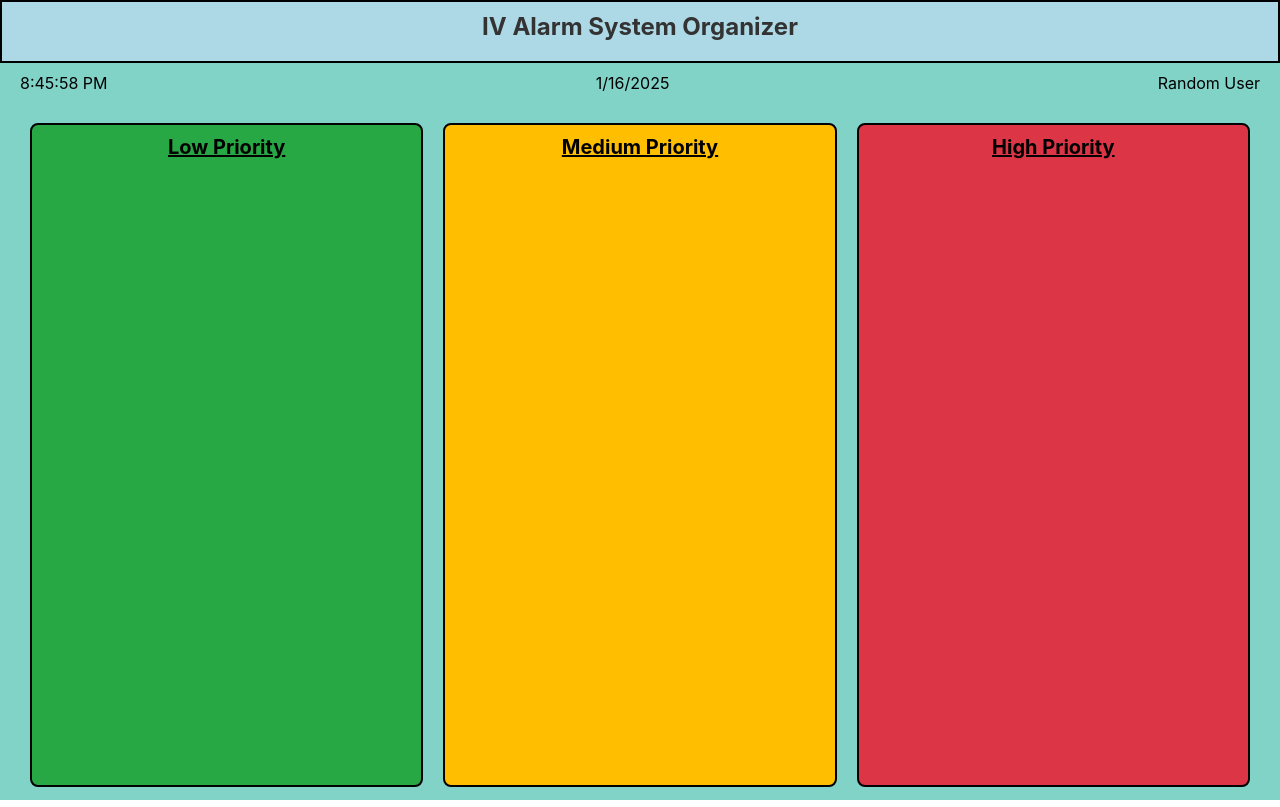
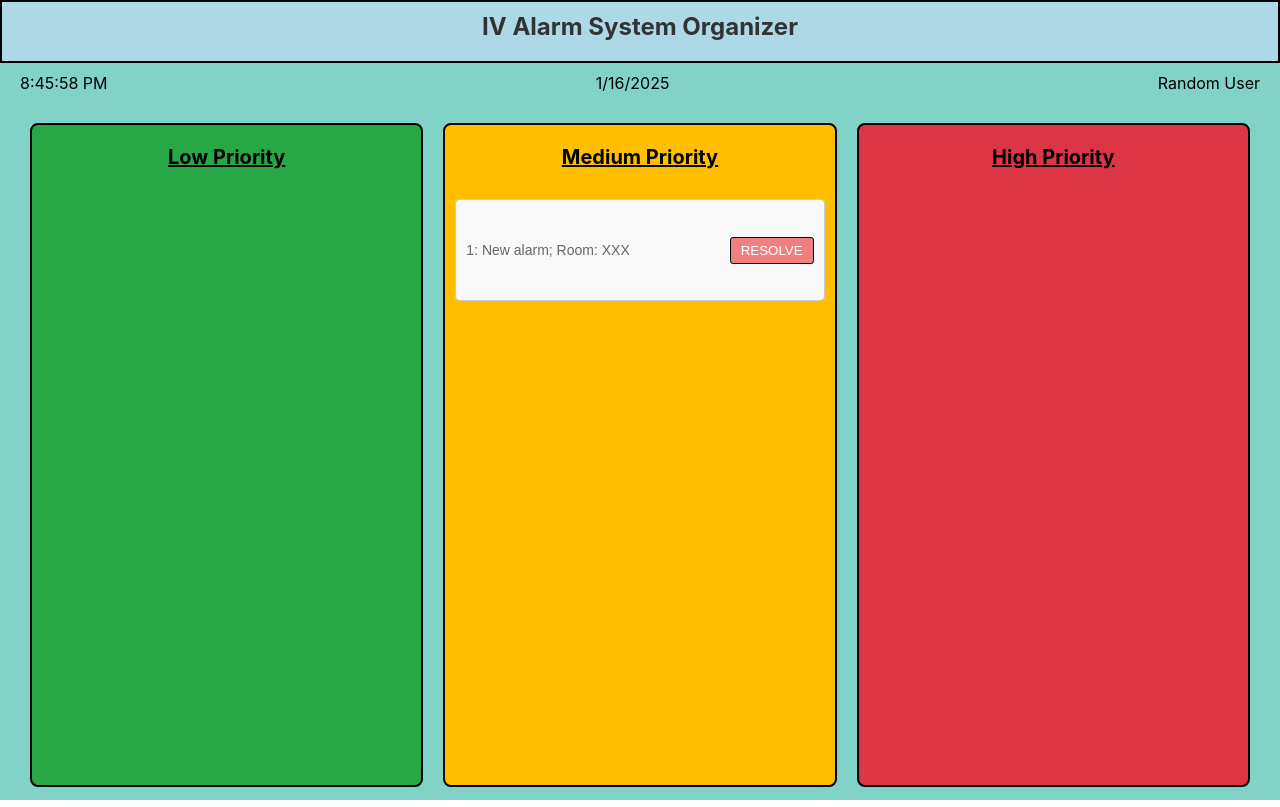
Before and after one commit to rmbreeli/IVAlarm_Capstone, a React (Create React App) app in the folder frontend/: page /home in a window 1280 px wide. Built offline with nearby package versions, Linux system fonts and the light colour scheme.

Commit message:
Little touch ups

```diff
--- a/frontend/src/pages/HomePage.css
+++ b/frontend/src/pages/HomePage.css
@@ -55,6 +55,10 @@
     margin: 0 10px;
     height: 80vh;
     overflow-y: auto;
+    position: relative;
+    display: flex;
+    flex-direction: column;
+    justify-content: flex-start;
   }
 
   .low-priority {
@@ -84,14 +88,26 @@
     text-decoration: underline;
   }
 
-  .notification-box {
-    background-color: white;
-    border: 1px solid black;
-    padding: 10px;
-    margin: 5px 0;
-    border-radius: 4px;
-    box-shadow: 0 2px 4px rgba(0, 0, 0, 0.1);
-    height: 60px;
+  .column h2 {
+    position: sticky;
+    top: 0;
+    z-index: 10;
+    margin: 0;
+    padding: 10px 0;
+    background-color: inherit;
+    margin-bottom: 20px;
+  }
+
+  .column.low-priority h2 {
+    background-color: #28a745;
+  }
+
+  .column.medium-priority h2 {
+    background-color: #ffbf00;
+  }
+
+  .column.high-priority h2 {
+    background-color: #dc3545;
   }
 
   .notification-box p {
@@ -99,3 +115,66 @@
     font-size: 14px;
     font-family: Arial, sans-serif;
   }
+
+  .notification-box {
+    border: 1px solid #ccc;
+    border-radius: 5px;
+    padding: 10px;
+    margin-bottom: 10px;
+    display: flex;
+    height: 80px;
+    justify-content: space-between;
+    align-items: center;
+    background-color: #f9f9f9;
+    animation: fade-in 0.5s ease-in-out;
+    transition: opacity 0.3s ease-out, transform 0.3s ease-out;
+  }
+
+  .notification-box.fade-out {
+    opacity: 0;
+    transform: translateY(-20px);
+  }
+
+  @keyframes fade-in {
+    from {
+      opacity: 0;
+      transform: translateY(20px);
+    }
+    to {
+      opacity: 1;
+      transform: translateY(0);
+    }
+  }
+
+  .resolve-button {
+    border: 1px solid black;
+    background-color: lightcoral;
+    color: white;
+    padding: 5px 10px;
+    border-radius: 3px;
+    cursor: pointer;
+    transition: background-color 0.3s;
+  }
+
+  .resolve-button:hover {
+    background-color: crimson;
+  }
+
+  @keyframes fade-out-scale {
+    from {
+      opacity: 1;
+      transform: scale(1);
+    }
+    to {
+      opacity: 0;
+      transform: scale(0.8);
+    }
+  }
+
+  .notification-box.fade-out {
+    animation: fade-out-scale 1.5s forwards;
+  }
+
+  .column .notification-box {
+    flex-shrink: 0;
+  }
--- a/frontend/src/pages/HomePage.js
+++ b/frontend/src/pages/HomePage.js
@@ -1,80 +1,9 @@
-import React, { useState, useEffect } from "react";
-import "./HomePage.css";
-
-function HomePage() {
-  const [currentTime, setCurrentTime] = useState(new Date());
-  const [username, setUsername] = useState("Random User"); // Replace with actual username once logged in.
-
-  // Function to update the current time every second
-  useEffect(() => {
-    const intervalId = setInterval(() => {
-      setCurrentTime(new Date());
-    }, 1000);
-
-    return () => clearInterval(intervalId);
-  }, []);
-
-  // Formatting time as HH:MM:SS
-  const timeString = currentTime.toLocaleTimeString();
-  const dateString = currentTime.toLocaleDateString();
-
-  return (
-    <div className="home-page">
-      {/* Header Box */}
-      <div className="header-box">
-        <h1>IV Alarm System Organizer</h1>
-      </div>
-
-      {/* Date, Time, Username Box */}
-      <div className="info-box">
-        <div className="left">
-          <span>{timeString}</span>
-        </div>
-        <div className="center">
-          <span>{dateString}</span>
-        </div>
-        <div className="right">
-          <span>{username}</span>
-        </div>
-      </div>
-
-      {/* Priority Columns */}
-      <div className="priority-columns">
-        <div className="column low-priority">
-          <h2>Low Priority</h2>
-          {/* Add content for Low Priority here */}
-        </div>
-        <div className="column medium-priority">
-          <h2>Medium Priority</h2>
-          {/* Add content for Medium Priority here */}
-        </div>
-        <div className="column high-priority">
-          <h2>High Priority</h2>
-          {/* Add content for High Priority here */}
-        </div>
-      </div>
-    </div>
-  );
-}
-
-export default HomePage;
-
-//-----------------------------------------------------------------------------------------------------------------------------------------------------------------------------------------------------------------------------------------------------
-
 // import React, { useState, useEffect } from "react";
 // import "./HomePage.css";
 
 // function HomePage() {
 //   const [currentTime, setCurrentTime] = useState(new Date());
-//   const [username, setUsername] = useState("Random User");
-
-//   // Fake notification state
-//   const [lowPriorityNotifications, setLowPriorityNotifications] = useState([]);
-//   const [mediumPriorityNotifications, setMediumPriorityNotifications] = useState([]);
-//   const [highPriorityNotifications, setHighPriorityNotifications] = useState([]);
-
-//   // Notification ID counter
-//   const [notificationId, setNotificationId] = useState(1);
+//   const [username, setUsername] = useState("Random User"); // Replace with actual username once logged in.
 
 //   // Function to update the current time every second
 //   useEffect(() => {
@@ -84,34 +13,6 @@ export default HomePage;
 
 //     return () => clearInterval(intervalId);
 //   }, []);
-
-//   // Simulating fake notifications every 3 seconds
-//   useEffect(() => {
-//     const notificationInterval = setInterval(() => {
-//       const priorities = ["Low", "Medium", "High"];
-//       const randomPriority = priorities[Math.floor(Math.random() * priorities.length)];
-//       const randomMessage = `New alarm notification with ${randomPriority} priority!`;
-
-//       // Add new notification to the appropriate priority
-//       const notification = {
-//         id: notificationId,
-//         message: randomMessage,
-//       };
-
-//       if (randomPriority === "Low") {
-//         setLowPriorityNotifications(prev => [...prev, notification]);
-//       } else if (randomPriority === "Medium") {
-//         setMediumPriorityNotifications(prev => [...prev, notification]);
-//       } else {
-//         setHighPriorityNotifications(prev => [...prev, notification]);
-//       }
-
-//       // Increment the notification ID counter for the next notification
-//       setNotificationId(prevId => prevId + 1);
-//     }, 3000); // Simulate a notification every 3 seconds
-
-//     return () => clearInterval(notificationInterval);
-//   }, [notificationId]);
 
 //   // Formatting time as HH:MM:SS
 //   const timeString = currentTime.toLocaleTimeString();
@@ -139,34 +40,17 @@ export default HomePage;
 
 //       {/* Priority Columns */}
 //       <div className="priority-columns">
-//         {/* Low Priority Column */}
 //         <div className="column low-priority">
 //           <h2>Low Priority</h2>
-//           {lowPriorityNotifications.map((notification) => (
-//             <div key={notification.id} className="notification-box">
-//               <p>{notification.id}: {notification.message}</p>
-//             </div>
-//           ))}
+//           {/* Add content for Low Priority here */}
 //         </div>
-
-//         {/* Medium Priority Column */}
 //         <div className="column medium-priority">
 //           <h2>Medium Priority</h2>
-//           {mediumPriorityNotifications.map((notification) => (
-//             <div key={notification.id} className="notification-box">
-//               <p>{notification.id}: {notification.message}</p>
-//             </div>
-//           ))}
+//           {/* Add content for Medium Priority here */}
 //         </div>
-
-//         {/* High Priority Column */}
 //         <div className="column high-priority">
 //           <h2>High Priority</h2>
-//           {highPriorityNotifications.map((notification) => (
-//             <div key={notification.id} className="notification-box">
-//               <p>{notification.id}: {notification.message}</p>
-//             </div>
-//           ))}
+//           {/* Add content for High Priority here */}
 //         </div>
 //       </div>
 //     </div>
@@ -174,3 +58,132 @@ export default HomePage;
 // }
 
 // export default HomePage;
+
+//-----------------------------------------------------------------------------------------------------------------------------------------------------------------------------------------------------------------------------------------------------
+
+import React, { useState, useEffect } from "react";
+import "./HomePage.css";
+
+function HomePage() {
+  const [currentTime, setCurrentTime] = useState(new Date());
+  const [username, setUsername] = useState("Random User");
+
+  const [lowPriorityNotifications, setLowPriorityNotifications] = useState([]);
+  const [mediumPriorityNotifications, setMediumPriorityNotifications] = useState([]);
+  const [highPriorityNotifications, setHighPriorityNotifications] = useState([]);
+  const [notificationId, setNotificationId] = useState(1);
+
+  useEffect(() => {
+    const intervalId = setInterval(() => {
+      setCurrentTime(new Date());
+    }, 1000);
+
+    return () => clearInterval(intervalId);
+  }, []);
+
+  // Retrieve the username from sessionStorage on mount
+  useEffect(() => {
+    const storedUsername = sessionStorage.getItem("username");
+    if (storedUsername) {
+      setUsername(storedUsername);
+    }
+  }, []);
+
+  useEffect(() => {
+    const notificationInterval = setInterval(() => {
+      const priorities = ["Low", "Medium", "High"];
+      const randomPriority = priorities[Math.floor(Math.random() * priorities.length)];
+      const randomMessage = `New alarm; Room: XXX`;
+
+      const notification = {
+        id: notificationId,
+        message: randomMessage,
+      };
+
+      if (randomPriority === "Low") {
+        setLowPriorityNotifications(prev => [...prev, notification]);
+      } else if (randomPriority === "Medium") {
+        setMediumPriorityNotifications(prev => [...prev, notification]);
+      } else {
+        setHighPriorityNotifications(prev => [...prev, notification]);
+      }
+
+      setNotificationId(prevId => prevId + 1);
+    }, 3000);
+
+    return () => clearInterval(notificationInterval);
+  }, [notificationId]);
+
+  const handleResolve = (id, priority) => {
+    if (priority === "Low") {
+      setLowPriorityNotifications(prev => prev.filter(n => n.id !== id));
+    } else if (priority === "Medium") {
+      setMediumPriorityNotifications(prev => prev.filter(n => n.id !== id));
+    } else if (priority === "High") {
+      setHighPriorityNotifications(prev => prev.filter(n => n.id !== id));
+    }
+  };
+
+  const timeString = currentTime.toLocaleTimeString();
+  const dateString = currentTime.toLocaleDateString();
+
+  return (
+    <div className="home-page">
+        <div className="header-box">
+            <h1>IV Alarm System Organizer</h1>
+        </div>
+
+        <div className="info-box">
+            <div className="left">
+            <span>{timeString}</span>
+            </div>
+            <div className="center">
+            <span>{dateString}</span>
+            </div>
+            <div className="right">
+            <span>{username}</span>
+            </div>
+        </div>
+
+        <div className="priority-columns">
+            <div className="column low-priority">
+            <h2>Low Priority</h2>
+            {lowPriorityNotifications.map(notification => (
+                <div key={notification.id} className="notification-box fade-in">
+                    <p>{notification.id}: {notification.message}</p>
+                    <button className="resolve-button" onClick={() => handleResolve(notification.id, "Low")}>
+                        RESOLVE
+                    </button>
+                </div>
+            ))}
+            </div>
+
+            <div className="column medium-priority">
+            <h2>Medium Priority</h2>
+            {mediumPriorityNotifications.map(notification => (
+                <div key={notification.id} className="notification-box fade-in">
+                    <p>{notification.id}: {notification.message}</p>
+                    <button className="resolve-button" onClick={() => handleResolve(notification.id, "Medium")}>
+                        RESOLVE
+                    </button>
+                </div>
+            ))}
+            </div>
+
+            <div className="column high-priority">
+            <h2>High Priority</h2>
+            {highPriorityNotifications.map(notification => (
+                <div key={notification.id} className="notification-box fade-in">
+                    <p>{notification.id}: {notification.message}</p>
+                    <button className="resolve-button" onClick={() => handleResolve(notification.id, "High")}>
+                        RESOLVE
+                    </button>
+                </div>
+            ))}
+            </div>
+        </div>
+    </div>
+  );
+}
+
+export default HomePage;
--- a/frontend/src/pages/LoginPage.js
+++ b/frontend/src/pages/LoginPage.js
@@ -12,6 +12,7 @@ function LoginPage() {
   // Function to handle sign-in
   const handleSignIn = () => {
     if (username && password) {
+      sessionStorage.setItem("username", username);
       navigate("/home"); // Redirect to the homepage
     } else {
       alert("Please fill in both the username and password.");
```
